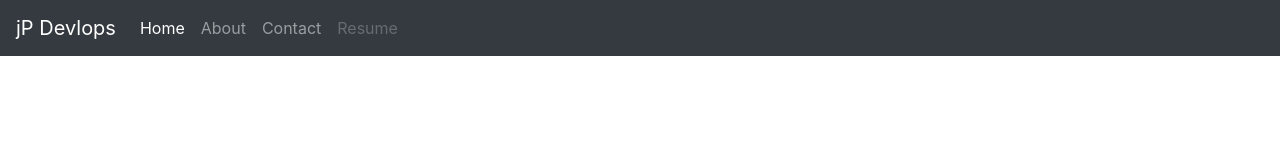
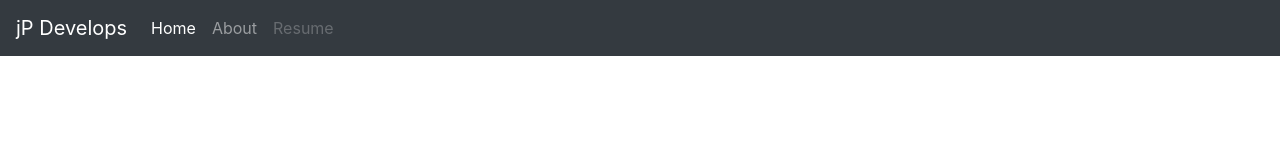
Before and after one commit to jpark1914/devportfolio, a plain HTML site: page Contact.html in a window 1280 px wide. Shown: the top 156 px of the page. Drawn offline with nearby package versions, Linux system fonts and the light colour scheme.

Commit message:
fixed minor issues

```diff
--- a/Contact.html
+++ b/Contact.html
@@ -20,7 +20,7 @@
 
 
 <nav class="navbar navbar-expand-lg navbar-dark bg-dark">
-    <a class="navbar-brand" href="index.html">jP Devlops</a>
+    <a class="navbar-brand" href="index.html">jP Develops</a>
     <button class="navbar-toggler" type="button" data-toggle="collapse" data-target="#navbarNavAltMarkup" aria-controls="navbarNavAltMarkup" aria-expanded="false" aria-label="Toggle navigation">
         <span class="navbar-toggler-icon"></span>
     </button>
@@ -28,7 +28,6 @@
         <div class="navbar-nav">
             <a class="nav-item nav-link active" href="index.html">Home <span class="sr-only">(current)</span></a>
             <a class="nav-item nav-link" href="About.html">About</a>
-            <a class="nav-item nav-link" href="Contact.html">Contact</a>
             <a class="nav-item nav-link disabled" href="Resume.html">Resume</a>
         </div>
     </div>
```
Also changed, not shown: About.html (+2 -2 lines), Resume.html (+2 -1 lines).
